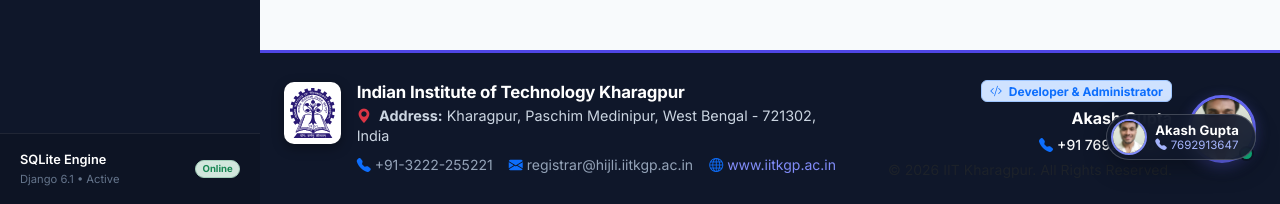
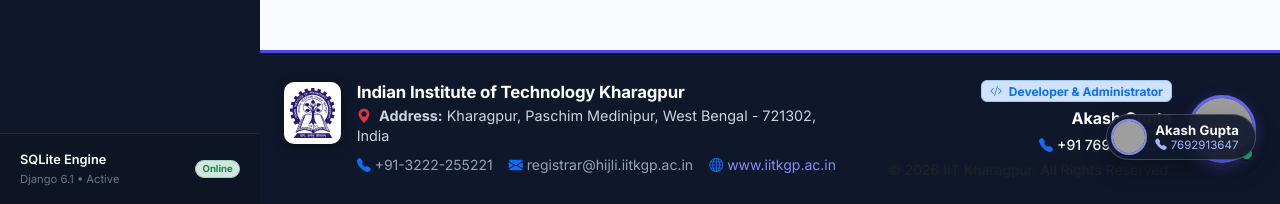
Before and after one commit to AkashGupta004/stockpulse-inventory-management, a Django app: page /categories/5/delete/ in a window 1280 px wide. Shown: the part 616-820 px from the top of the page. Run offline with Django 5.2, Linux system fonts and the light colour scheme; data comes from the database, SQL or seed files in the repository; grey boxes are pictures that could not be loaded.

Commit message:
Switch profile picture to Google Drive hosted URL and remove local JPEG assets

```diff
--- a/inventory/templates/inventory/base.html
+++ b/inventory/templates/inventory/base.html
@@ -209,7 +209,7 @@
                                 </p>
                             </div>
                             <div class="footer-profile-wrapper" title="Developer: Akash Gupta">
-                                <img src="{% static 'images/profile_pic.jpeg' %}" alt="Akash Gupta - Developer" class="footer-profile-pic">
+                                <img src="https://lh3.googleusercontent.com/d/19FahnF71mph8Z4sC5Fh_NbdbJzx2J41W" alt="Akash Gupta - Developer" class="footer-profile-pic" referrerpolicy="no-referrer">
                                 <span class="profile-online-badge" title="Active Developer"></span>
                             </div>
                         </div>
@@ -220,7 +220,7 @@
 
         <!-- Floating Profile Avatar in the Right Bottom Corner of Viewport -->
         <div class="floating-profile-corner d-none d-md-flex align-items-center" title="Developer: Akash Gupta • Phone: 7692913647">
-            <img src="{% static 'images/profile_pic.jpeg' %}" alt="Akash Gupta" class="floating-profile-img">
+            <img src="https://lh3.googleusercontent.com/d/19FahnF71mph8Z4sC5Fh_NbdbJzx2J41W" alt="Akash Gupta" class="floating-profile-img" referrerpolicy="no-referrer">
             <div class="d-flex flex-column text-start me-1">
                 <span class="floating-profile-text">Akash Gupta</span>
                 <a href="tel:7692913647" class="floating-profile-phone text-decoration-none">
```
Also changed, not shown: Profile Pic.jpeg (deleted), static/images/profile_pic.jpeg (deleted).
